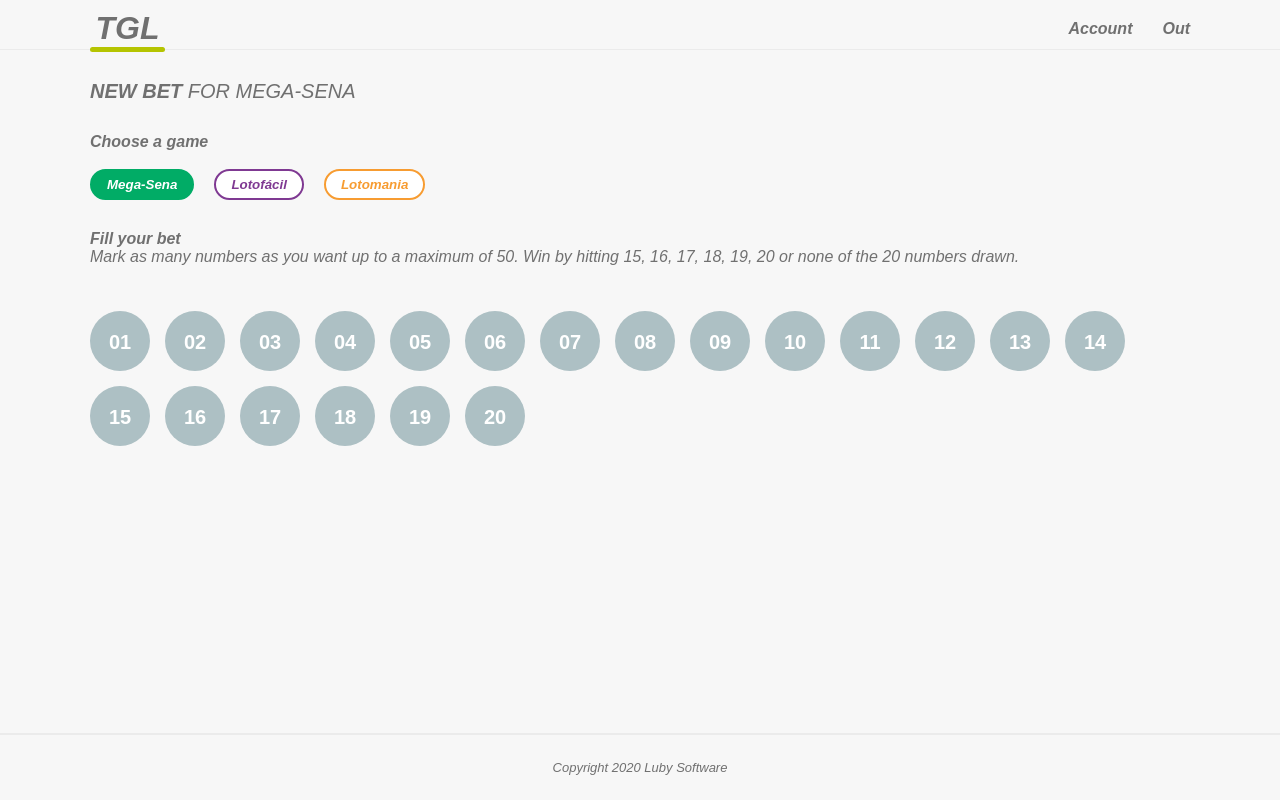
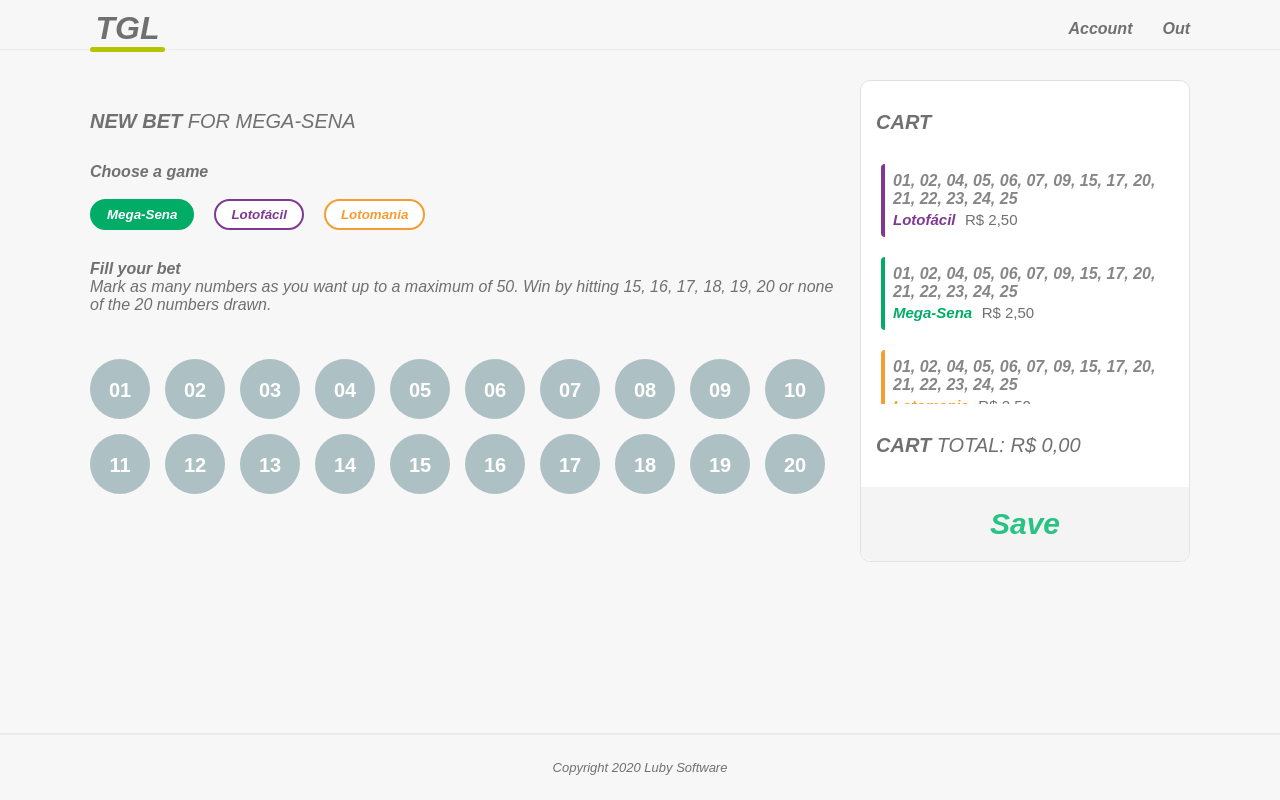
Before and after one commit to Santos-Samuels/lottery-2, a React app: page /new-bet in a window 1280 px wide. Built offline with nearby package versions, Linux system fonts and the light colour scheme; the HTML template or start-up script is replaced by a standard one.

Commit message:
feat: add cart on NewBet page

```diff
--- /dev/null
+++ b/src/components/Cart/Cart.tsx
@@ -0,0 +1,57 @@
+import { CartList } from '@components/index'
+import { useApp } from '@src/hooks/useapp';
+import React, { useState } from 'react';
+import { Link } from 'react-router-dom'
+import styled from 'styled-components';
+
+const Container = styled.div`
+  font-style: italic;
+  background-color: #FFFFFF;
+  border: 1px solid #E2E2E2;
+  border-radius: 10px;
+  width: 100%;
+`
+const SaveButton = styled.button`
+  font-size: 30px;
+  background-color: #F4F4F4;
+  color: #27C383;
+  font-weight: 600;
+  font-style: italic;
+  border-top: 1px solid #E2E2E2;
+  padding: 20px;
+  width: 100%;
+  border: none;
+  border-radius: 0 0 10px 10px;
+  cursor: pointer;
+  transition: all 0.3s;
+
+  &:hover {
+    background-color: #d8d7d7;
+  }
+`
+
+const CartTitle = styled.p`
+  font-size: 20px;
+  text-transform: uppercase;
+  margin: 30px 15px;
+`
+
+const Cart: React.FC = () => {
+  const {cartTotal} = useApp()
+
+  return (
+    <Container>
+      <CartTitle><strong>cart</strong></CartTitle>
+
+      <CartList />
+
+      <CartTitle><strong>cart</strong> TOTAL: {cartTotal.toLocaleString('pt-br', {style: 'currency', currency: 'BRL'})}</CartTitle>
+
+      <SaveButton>
+        Save <i className="bi bi-arrow-right" />
+      </SaveButton>
+    </Container>
+  );
+};
+
+export default Cart;
--- /dev/null
+++ b/src/components/Cart/CartItem.tsx
@@ -0,0 +1,68 @@
+import { IBet } from "@src/context";
+import styled from "styled-components";
+
+const Item = styled.article<{color: string}>`
+  display: flex;
+  flex-wrap: nowrap;
+  align-items: center;
+
+  & button {
+    height: 50px;
+    font-size: 20px;
+    border: none;
+    background-color: transparent;
+    padding: 0;
+    margin-right: 5px;
+    cursor: pointer;
+    color: #888888;
+  }
+
+  & li {
+    margin-bottom: 20px;
+    border-left: 4px solid ${props => props.color};
+    border-radius: 4px;
+    list-style: none;
+    padding: 8px;
+  }
+
+  & li h4 {
+    color: #868686;
+    margin-bottom: 3px;
+  }
+
+  & li strong {
+    text-transform: initial;
+    font-size: 15px;
+    color: ${props => props.color};
+  }
+
+  & li span {
+    margin-left: 5px;
+    font-size: 15px;
+    font-style: normal;
+  }
+`;
+
+const CartItem: React.FC<{ item: IBet }> = (props) => {
+  return (
+    <Item color={props.item.color}>
+      <button><i className="bi bi-trash"/></button>
+
+      <li>
+        <h4>{props.item.bet}</h4>
+
+        <p>
+          <strong>{props.item.type}</strong>{" "}
+          <span>
+            {props.item.price.toLocaleString("pt-br", {
+              style: "currency",
+              currency: "BRL",
+            })}
+          </span>
+        </p>
+      </li>
+    </Item>
+  );
+};
+
+export default CartItem;
--- /dev/null
+++ b/src/components/Cart/CartList.tsx
@@ -0,0 +1,58 @@
+import { CartItem } from '@components/index'
+import { useApp } from '@src/hooks/useapp';
+import { useEffect, useRef } from 'react';
+import styled from 'styled-components';
+
+const Container = styled.div<{scrollType: string}>`
+  margin: 0 15px;
+
+  & div {
+    max-height: 240px;
+    overflow-y: ${props => props.scrollType};
+  }
+
+  & div::-webkit-scrollbar {
+    width: 5px;
+  }
+
+  & div::-webkit-scrollbar-track {
+      background: #f1f1f1;
+      border-radius: 30px;
+  }
+
+  & div::-webkit-scrollbar-thumb {
+      background: #888;
+      border-radius: 30px;
+  }
+
+  & div::-webkit-scrollbar-thumb:hover {
+      background: #555;
+  }
+`
+
+const CartList: React.FC = () => {
+  const {cartItems} = useApp()
+  const ref = useRef<HTMLHeadingElement>(null)
+
+  const scrollHandler = () => {
+    if (ref.current?.clientHeight && ref.current?.clientHeight >= 230) return 'scroll'
+
+    return 'hidden'
+  }
+
+
+
+  // useEffect(() => {
+  //   console.log(ref.current?.clientWidth);
+  // }, [ref.current?.clientHeight])
+
+  return (
+    <Container scrollType={ref.current?.clientHeight && ref.current?.clientHeight >= 230 ? 'scroll' : 'hidden'}>
+      <div ref={ref}>
+        {cartItems.map(item => <CartItem key={item.id} item={item} />)}
+      </div>
+    </Container>
+  );
+};
+
+export default CartList;
--- a/src/components/Layout/AppContainer.tsx
+++ b/src/components/Layout/AppContainer.tsx
@@ -7,7 +7,7 @@ const Container = styled.div`
     min-height: calc(100vh - 177px);
   }
 
-  @media (min-width: 820px) {
+  @media (min-width: 1000px) {
     & main {
       margin: 30px 90px;
     }
--- a/src/context/index.tsx
+++ b/src/context/index.tsx
@@ -1,5 +1,5 @@
 import React, { useState } from "react";
-import { DUMMY_RECENTS_BET, DUMMY_GAME_TYPES } from "./DummyData";
+import { DUMMY_RECENTS_BET, DUMMY_GAME_TYPES, DUMMY_CART } from "./DummyData";
 
 export interface IBet {
   id: number;
@@ -19,7 +19,9 @@ interface IAppContext {
   recentsBet: IBet[];
   gameTypes: IGameType[];
   currentTypeGame: IGameType,
-  updateCurrentTypeGame: (newCurrentTypeGame: IGameType, isToggleable: boolean) => void
+  updateCurrentTypeGame: (newCurrentTypeGame: IGameType, isToggleable: boolean) => void;
+  cartItems: IBet[];
+  cartTotal: number;
 }
 
 export const AppContext = React.createContext({} as IAppContext)
@@ -27,7 +29,9 @@ export const AppContext = React.createContext({} as IAppContext)
 export const AppProvider: React.FC = (props) => {
   const [recentsBet, setRecentsBet] = useState<IBet[]>(DUMMY_RECENTS_BET)
   const [gameTypes, setGameTypes] = useState<IGameType[]>(DUMMY_GAME_TYPES)
+  const [cartItems, setCartItems] = useState<IBet[]>(DUMMY_CART)
   const [currentTypeGame, setCurentTypeGame] = useState<IGameType>({type: '', color: ''})
+  const [cartTotal, setCartTotal] = useState(0)
 
   const updateCurrentTypeGame = (newCurrentTypeGame: IGameType, isToggleable: boolean) => {
     if (currentTypeGame.type === newCurrentTypeGame.type && isToggleable) {
@@ -39,7 +43,7 @@ export const AppProvider: React.FC = (props) => {
   }
 
   return (
-    <AppContext.Provider value={{ recentsBet, gameTypes, currentTypeGame, updateCurrentTypeGame }}>
+    <AppContext.Provider value={{ recentsBet, gameTypes, currentTypeGame, updateCurrentTypeGame, cartItems, cartTotal }}>
       { props.children }
     </AppContext.Provider>
   )
--- a/src/pages/NewBet.tsx
+++ b/src/pages/NewBet.tsx
@@ -1,4 +1,4 @@
-import { AppContainer, TypeButtonList, BallsList } from '@components/index'
+import { AppContainer, TypeButtonList, BallsList, Cart } from '@components/index'
 import styled from 'styled-components';
 
 const HeaderContent = styled.header`
@@ -26,10 +26,31 @@ const HeaderContent = styled.header`
   }
 `
 
+const Content = styled.div`
+  @media (min-width: 950px) {
+    display: grid;
+    grid-template-columns: auto 35%;
+
+    & section:first-child {
+      margin-right: 20px;
+    }
+  }
+
+  @media (min-width: 1100px) {
+    grid-template-columns: auto 30%;
+  }
+
+  @media (min-width: 1300px) {
+    grid-template-columns: auto 25%;
+  }
+`
+
 const NewBet: React.FC = () => {
 
   return (
     <AppContainer>
+      <Content>
+        <section>
           <HeaderContent>
             <p><strong>New bet</strong> for mega-sena</p>
 
@@ -44,9 +65,13 @@ const NewBet: React.FC = () => {
             </p>
           </HeaderContent>
 
-      <div>
           <BallsList />
-      </div>
+        </section>
+
+        <section>
+          <Cart />
+        </section>
+      </Content>
     </AppContainer>
   );
 };
```
Also changed, not shown: src/components/index.ts (+7 -1 lines). Lines whose indentation alone changed are shown as unchanged.
